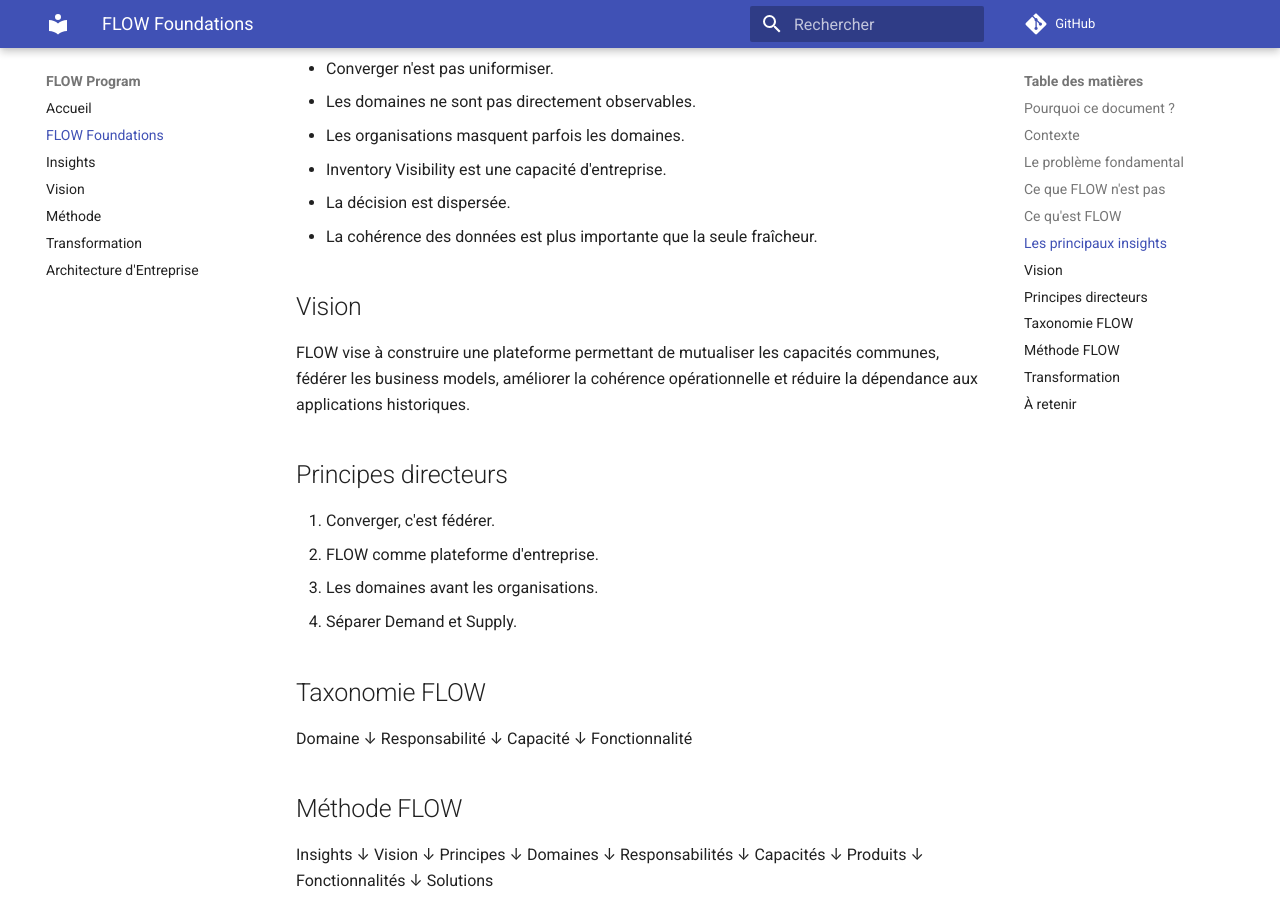
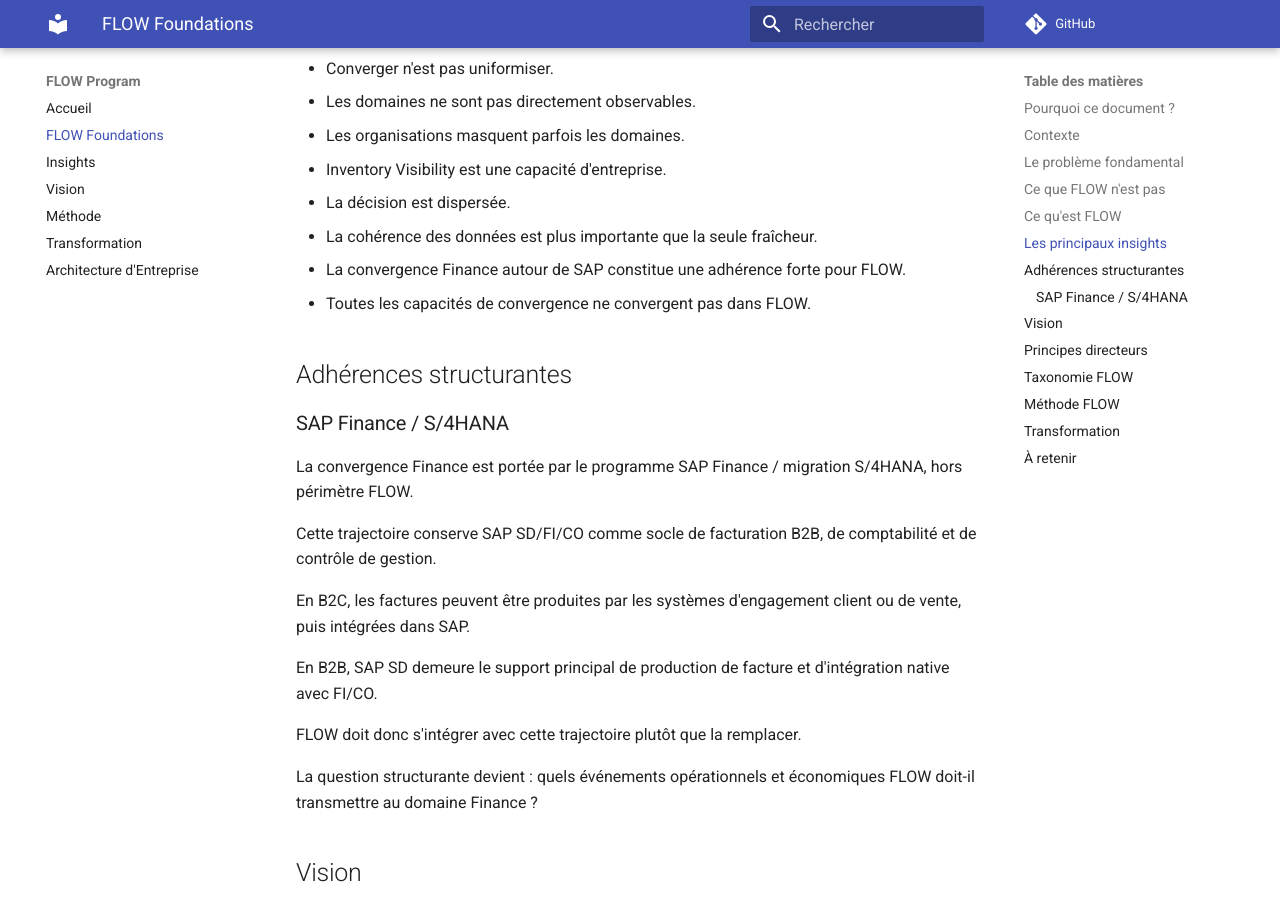
Before and after one commit to laurent-sintes/FLOW-Program, an MkDocs documentation site: the page built from docs/flow-foundations.md, in a window 1280 px wide and 900 px high, scrolled down 1644 px. Built offline with MkDocs 1.6.1 and Material for MkDocs 9.7.7, drawn with Linux system fonts in a browser that asks for light colours; comment, search, counter and statistics services are not loaded.

Commit message:
Add finance dependency to FLOW foundations

```diff
--- a/docs/flow-foundations.md
+++ b/docs/flow-foundations.md
@@ -62,6 +62,24 @@
 - Inventory Visibility est une capacité d'entreprise.
 - La décision est dispersée.
 - La cohérence des données est plus importante que la seule fraîcheur.
+- La convergence Finance autour de SAP constitue une adhérence forte pour FLOW.
+- Toutes les capacités de convergence ne convergent pas dans FLOW.
+
+## Adhérences structurantes
+
+### SAP Finance / S/4HANA
+
+La convergence Finance est portée par le programme SAP Finance / migration S/4HANA, hors périmètre FLOW.
+
+Cette trajectoire conserve SAP SD/FI/CO comme socle de facturation B2B, de comptabilité et de contrôle de gestion.
+
+En B2C, les factures peuvent être produites par les systèmes d'engagement client ou de vente, puis intégrées dans SAP.
+
+En B2B, SAP SD demeure le support principal de production de facture et d'intégration native avec FI/CO.
+
+FLOW doit donc s'intégrer avec cette trajectoire plutôt que la remplacer.
+
+La question structurante devient : quels événements opérationnels et économiques FLOW doit-il transmettre au domaine Finance ?
 
 ## Vision
 
```
